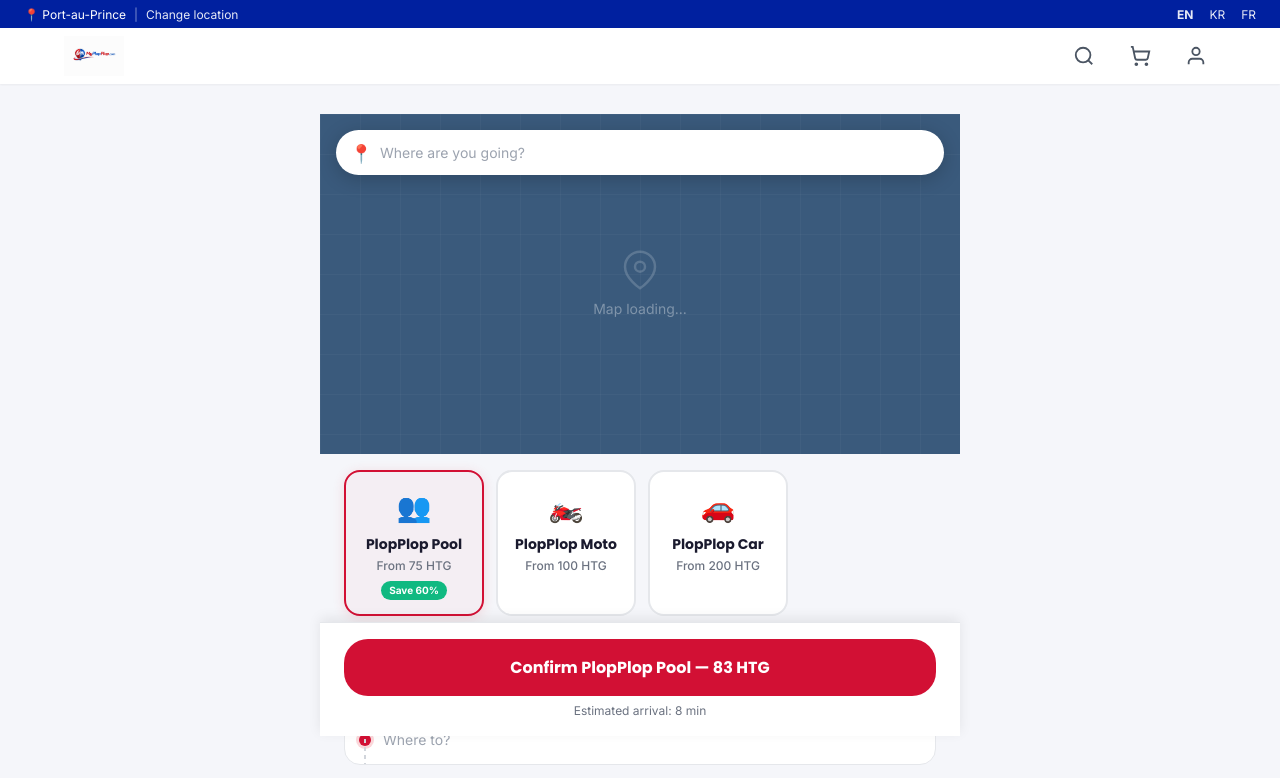
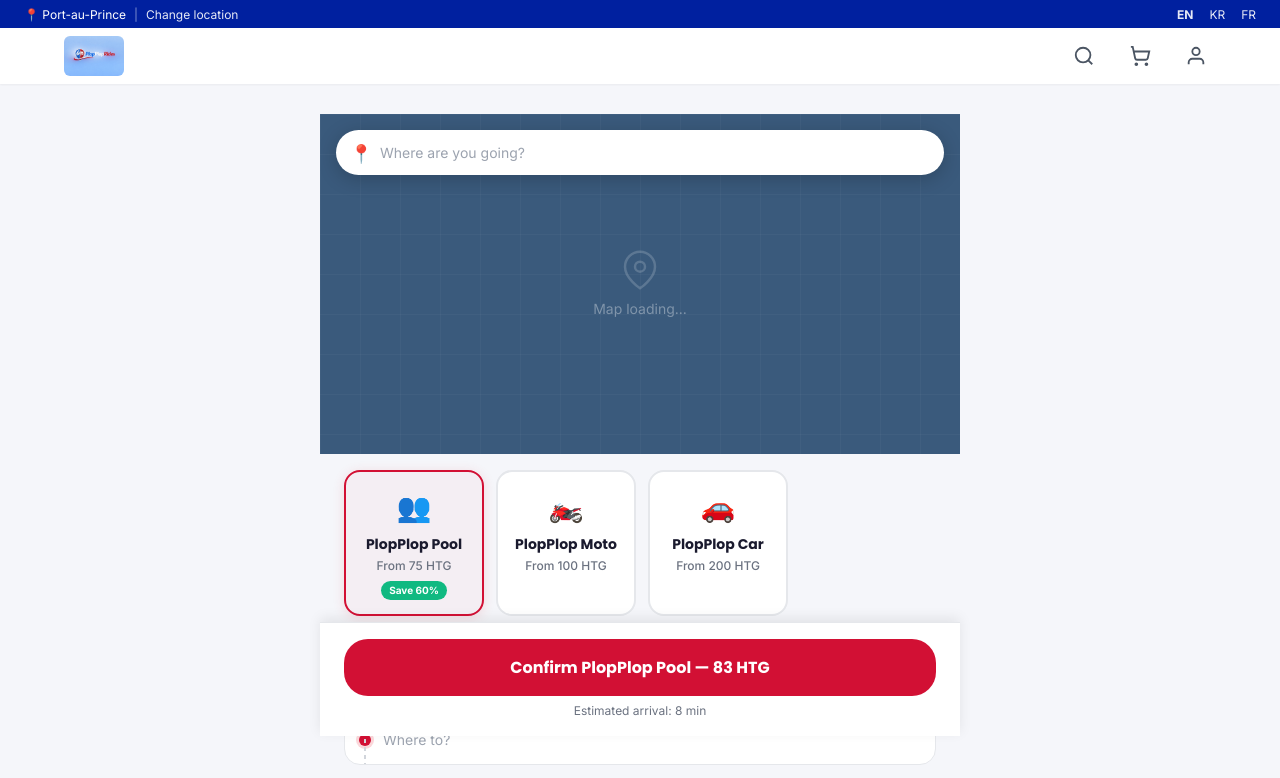
Before and after one commit to anirudhatalmale6-alt/myplopplop, a plain HTML site: page rides-request.html in a window 1280 px wide. Shown: the top 778 px of the page. Drawn offline with Linux system fonts and the light colour scheme.

Commit message:
Use PlopPlop Rides logo (blue background) in header across all rides pages

```diff
--- a/rides-request.html
+++ b/rides-request.html
@@ -820,7 +820,7 @@
 <header class="header" style="top: 28px;">
     <div class="header-inner">
         <a href="index.html" class="header-logo">
-            <img src="assets/img/logo.png?v=3" alt="MyPlopPlop" style="height:40px;">
+            <img src="assets/img/plopplop-rides-logo.png" alt="PlopPlop Rides" style="height:40px;border-radius:6px;">
         </a>
 
         <div class="header-actions">
```
Also changed, not shown: rides-tracking.html (+1 -1 lines), rides.html (+1 -1 lines).
